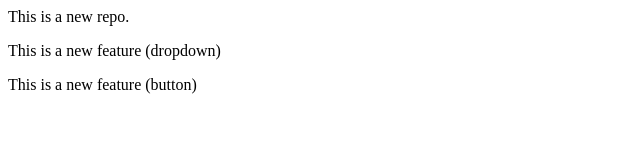
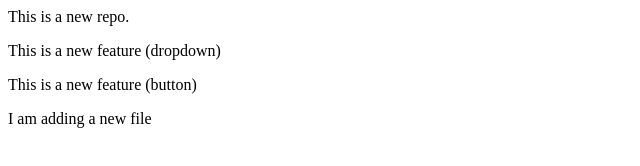
Before and after one commit to aryancode12/localrepo, a plain HTML site: page index.html in a window 1280 px wide. Shown: the whole page, without its empty margins (0-640 px from the left). Drawn offline with Linux system fonts and the light colour scheme.

Commit message:
Update index.html

```diff
--- a/index.html
+++ b/index.html
@@ -1,3 +1,4 @@
 <p>This is a new repo.</p>
 <p>This is a new feature (dropdown)</p>
 <p>This is a new feature (button)</p>
+<p>I am adding a new file</p>
```
